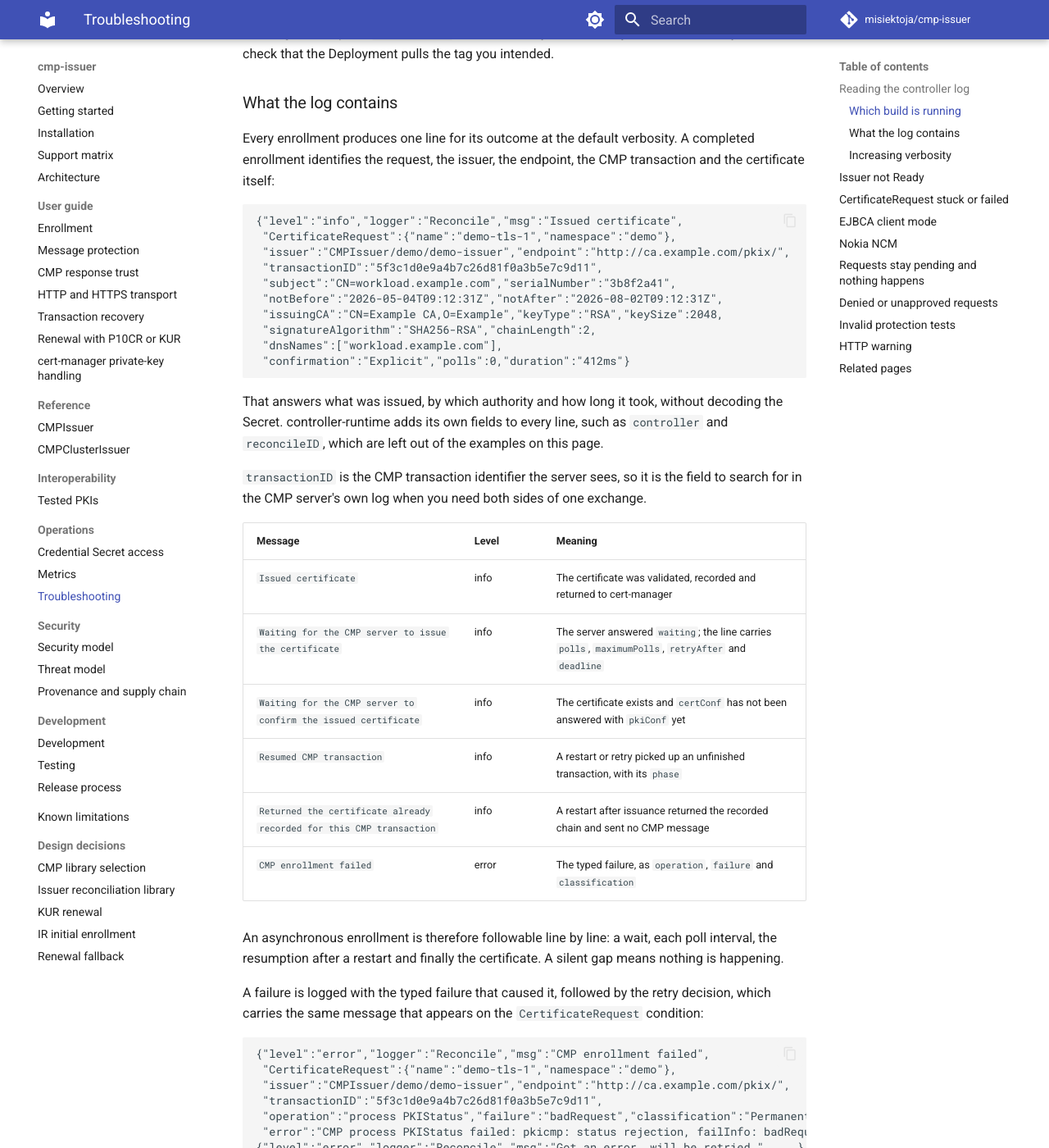
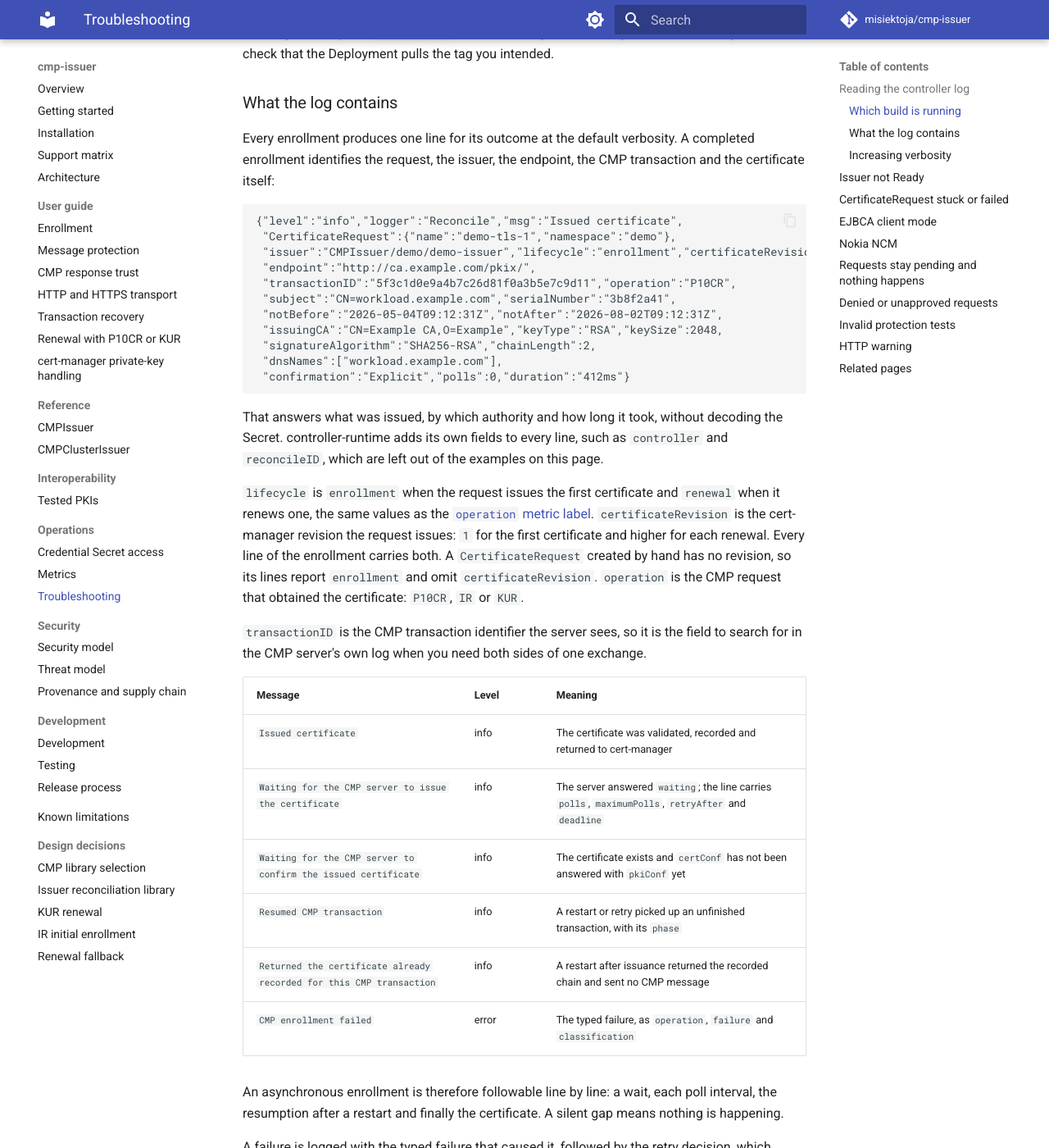
Before and after one commit to misiektoja/cmp-issuer, an MkDocs documentation site: the page built from docs/operations/troubleshooting.md, in a window 1280 px wide and 1400 px high, scrolled down 1651 px. Shown: the whole window at 82% size. Built offline with MkDocs 1.6.1 and Material for MkDocs 9.7.7, drawn with Linux system fonts in a browser that asks for light colours; comment, search, counter and statistics services are not loaded; some of the changed text lies outside the part shown.

Commit message:
docs: describe the lifecycle, certificate revision and CMP operation in the enrollment log
Signed-off-by: misiektoja <misiektoja-github@rm-rf.ninja>

````diff
--- a/docs/operations/troubleshooting.md
+++ b/docs/operations/troubleshooting.md
@@ -70,8 +70,9 @@ identifies the request, the issuer, the endpoint, the CMP transaction and the ce
 ```text
 {"level":"info","logger":"Reconcile","msg":"Issued certificate",
  "CertificateRequest":{"name":"demo-tls-1","namespace":"demo"},
- "issuer":"CMPIssuer/demo/demo-issuer","endpoint":"http://ca.example.com/pkix/",
- "transactionID":"5f3c1d0e9a4b7c26d81f0a3b5e7c9d11",
+ "issuer":"CMPIssuer/demo/demo-issuer","lifecycle":"enrollment","certificateRevision":1,
+ "endpoint":"http://ca.example.com/pkix/",
+ "transactionID":"5f3c1d0e9a4b7c26d81f0a3b5e7c9d11","operation":"P10CR",
  "subject":"CN=workload.example.com","serialNumber":"3b8f2a41",
  "notBefore":"2026-05-04T09:12:31Z","notAfter":"2026-08-02T09:12:31Z",
  "issuingCA":"CN=Example CA,O=Example","keyType":"RSA","keySize":2048,
@@ -83,6 +84,13 @@ identifies the request, the issuer, the endpoint, the CMP transaction and the ce
 That answers what was issued, by which authority and how long it took, without decoding the Secret.
 controller-runtime adds its own fields to every line, such as `controller` and `reconcileID`, which are
 left out of the examples on this page.
+
+`lifecycle` is `enrollment` when the request issues the first certificate and `renewal` when it renews
+one, the same values as the [`operation` metric label](metrics.md). `certificateRevision` is the
+cert-manager revision the request issues: `1` for the first certificate and higher for each renewal.
+Every line of the enrollment carries both. A `CertificateRequest` created by hand has no revision, so
+its lines report `enrollment` and omit `certificateRevision`. `operation` is the CMP request that
+obtained the certificate: `P10CR`, `IR` or `KUR`.
 
 `transactionID` is the CMP transaction identifier the server sees, so it is the field to search for in
 the CMP server's own log when you need both sides of one exchange.
@@ -105,7 +113,8 @@ carries the same message that appears on the `CertificateRequest` condition:
 ```text
 {"level":"error","logger":"Reconcile","msg":"CMP enrollment failed",
  "CertificateRequest":{"name":"demo-tls-1","namespace":"demo"},
- "issuer":"CMPIssuer/demo/demo-issuer","endpoint":"http://ca.example.com/pkix/",
+ "issuer":"CMPIssuer/demo/demo-issuer","lifecycle":"enrollment","certificateRevision":1,
+ "endpoint":"http://ca.example.com/pkix/",
  "transactionID":"5f3c1d0e9a4b7c26d81f0a3b5e7c9d11",
  "operation":"process PKIStatus","failure":"badRequest","classification":"Permanent",
  "error":"CMP process PKIStatus failed: pkicmp: status rejection, failInfo: badRequest, ..."}
````
Also changed, not shown: docs/getting-started.md (+3 -2 lines), docs/operations/metrics.md (+1 -0 lines), docs/support-matrix.md (+1 -1 lines).
